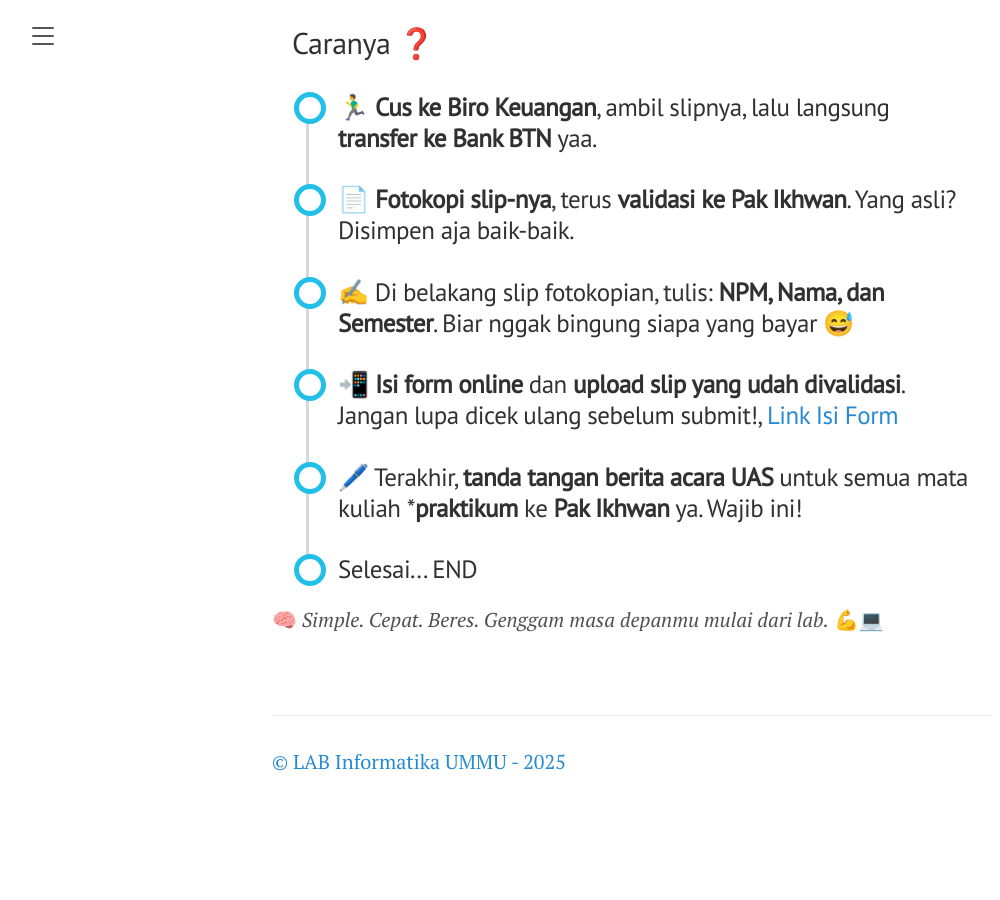
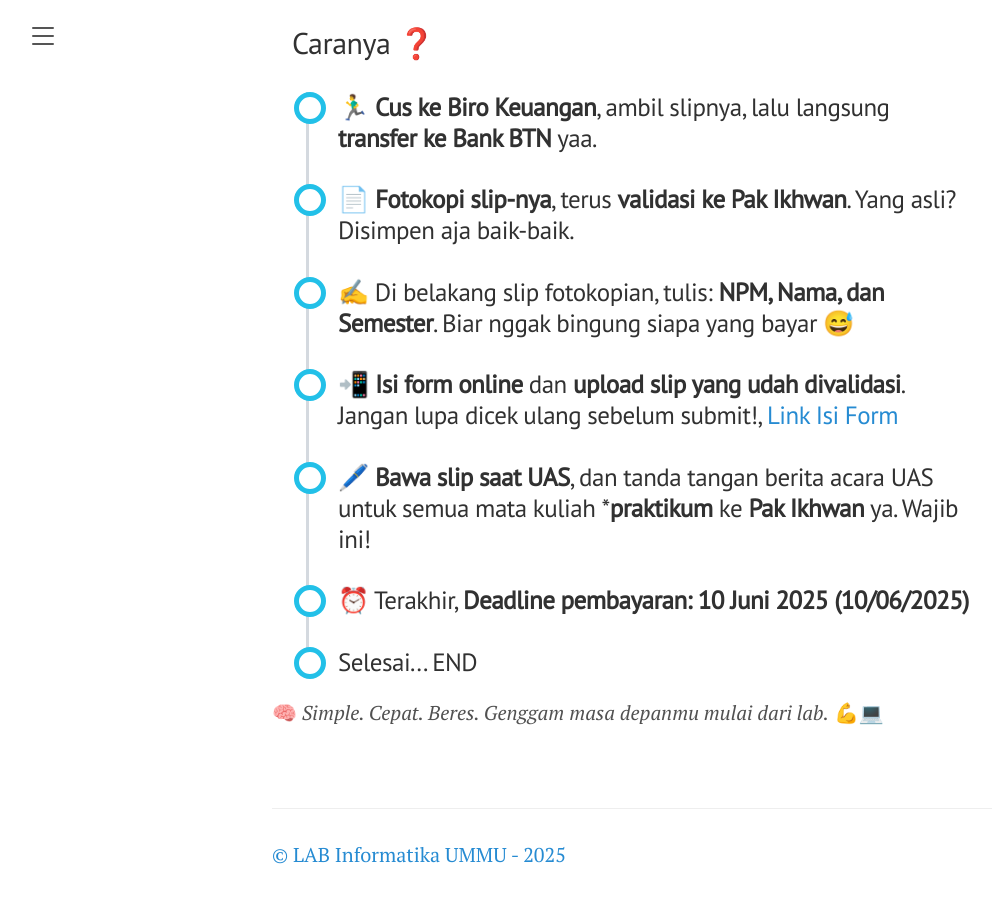
Before and after one commit to infoummu/lab, a Jekyll site: the page built from _posts/2025-06-24-lab-informatika-2025.md, in a window 1280 px wide and 900 px high, scrolled down 846 px. Shown: the whole window, without its empty margins (8-1008 px from the left). Built offline with Jekyll 4.4.1, drawn with Linux system fonts in a browser that asks for light colours; before the commit the page ends 1653 px from its top, so only the background shows below that.

Commit message:
Update Penumuman bayar lab v2

```diff
--- a/_posts/2025-06-24-lab-informatika-2025.md
+++ b/_posts/2025-06-24-lab-informatika-2025.md
@@ -74,8 +74,11 @@ author: Ikhwan - Koordinator LAB
 					<h3> 📲 <B>Isi form online</B> dan <B>upload slip yang udah divalidasi</B>. Jangan lupa dicek ulang sebelum submit!,  <a href="https://forms.gle/qVQQxYQQ3EYJS3xu8" target="_blank">Link Isi Form</a></h3>
 				</li>
                 <li>
-					<h3> 🖊️ Terakhir, <B>tanda tangan berita acara UAS</B> untuk semua mata kuliah *<b>praktikum</b> ke <B>Pak Ikhwan</B> ya. Wajib ini!</h3>
+					<h3> 🖊️ <B>Bawa slip saat UAS</B>, dan tanda tangan berita acara UAS untuk semua mata kuliah *<b>praktikum</b> ke <B>Pak Ikhwan</B> ya. Wajib ini!</h3>
 				</li>
+                <li>
+                    <h3> ⏰ Terakhir, <B>Deadline pembayaran: 10 Juni 2025 (10/06/2025) </B></h3>
+                </li>
                 <li><h3>Selesai...  END</h3></li>
 			</ul>
 		</div>
```
